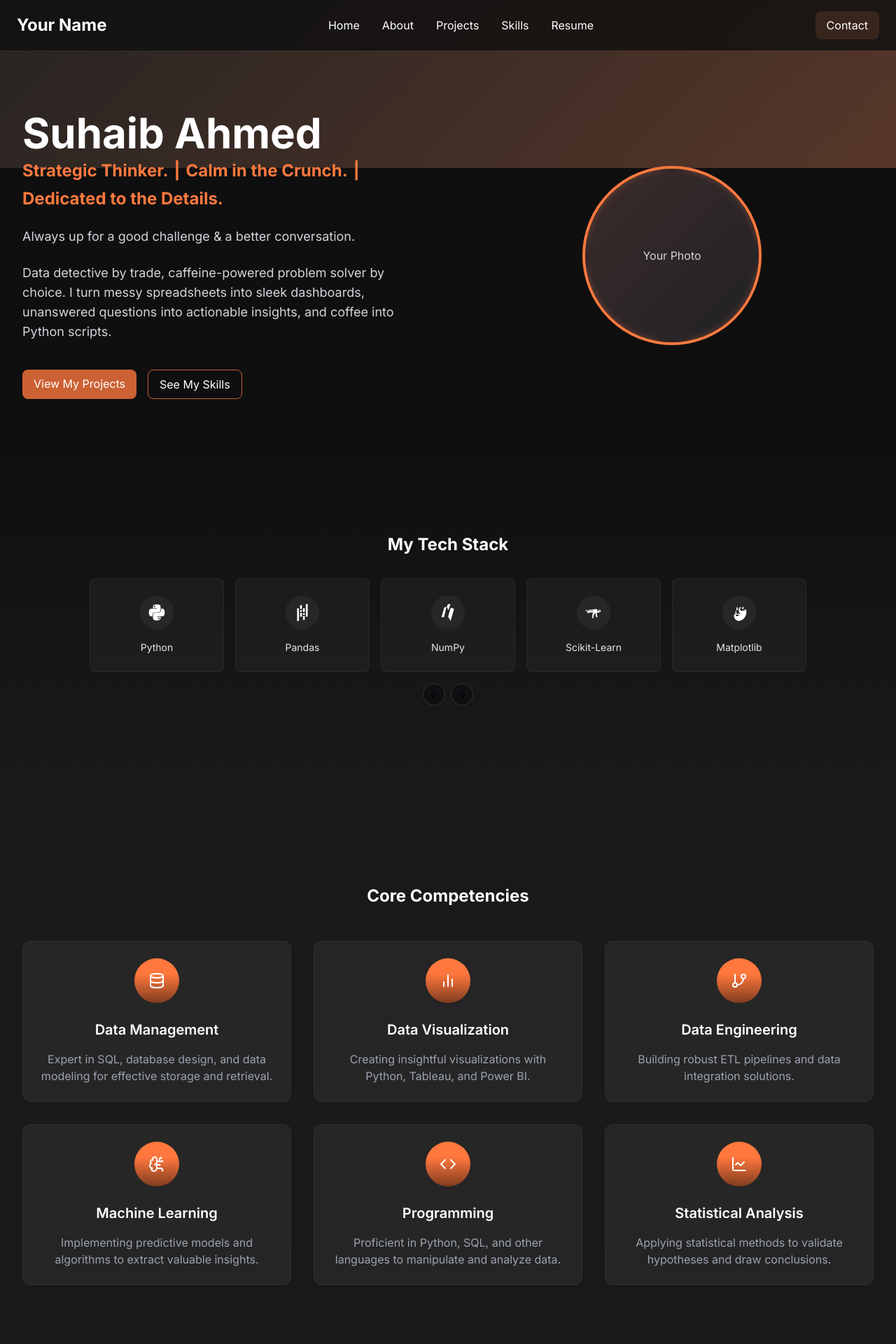
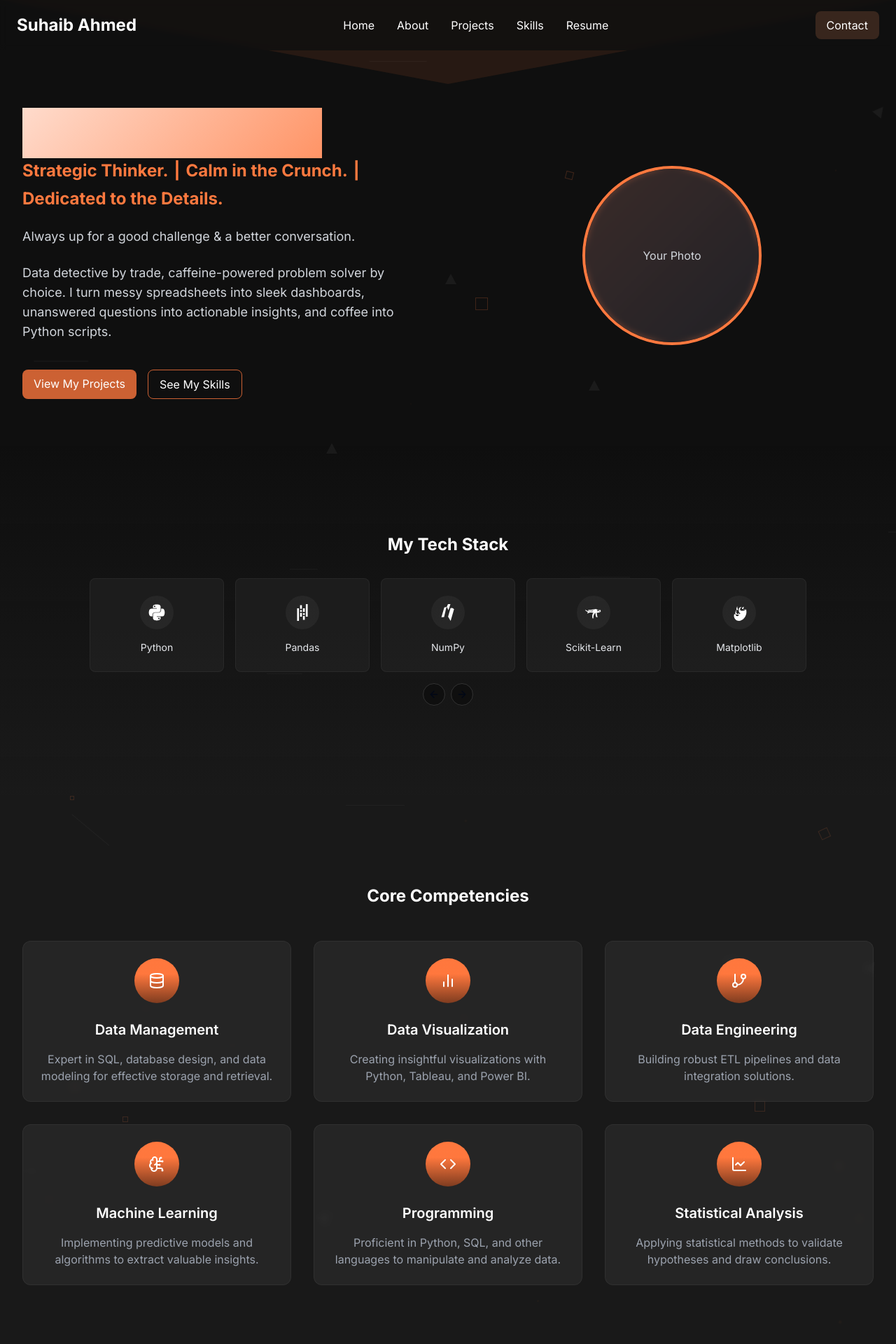
Before and after one commit to Suhaib033/Portfolio-Website, a React (Vite) app: page / in a window 1280 px wide. Shown: the top 1920 px of the page at 70% size. Built offline with nearby package versions, Linux system fonts and the light colour scheme.

Commit message:
feat: Add animated background and style changes
- Added an animated background effect to the home page.
- Modified the header and tagline styles.
- Implemented other style changes as requested.

```diff
--- a/src/App.tsx
+++ b/src/App.tsx
@@ -4,7 +4,6 @@ import { Toaster as Sonner } from "@/components/ui/sonner";
 import { TooltipProvider } from "@/components/ui/tooltip";
 import { QueryClient, QueryClientProvider } from "@tanstack/react-query";
 import { BrowserRouter, Routes, Route } from "react-router-dom";
-import { useState, useEffect } from "react";
 
 // Layouts
 import Layout from "./components/Layout";
@@ -22,25 +21,12 @@ import NotFound from "./pages/NotFound";
 const queryClient = new QueryClient();
 
 const App = () => {
-  const [scrollY, setScrollY] = useState(0);
-
-  // Handle scroll for the top glow effect
-  useEffect(() => {
-    const handleScroll = () => {
-      setScrollY(window.scrollY);
-    };
-
-    window.addEventListener("scroll", handleScroll, { passive: true });
-    return () => window.removeEventListener("scroll", handleScroll);
-  }, []);
-
   return (
     <QueryClientProvider client={queryClient}>
       <TooltipProvider>
         <Toaster />
         <Sonner />
         <BrowserRouter>
-          <div className={`top-glow ${scrollY > 100 ? 'fade-out' : ''}`}></div>
           <Routes>
             <Route element={<Layout />}>
               <Route path="/" element={<Home />} />
--- a/src/components/Footer.tsx
+++ b/src/components/Footer.tsx
@@ -11,7 +11,7 @@ const Footer = () => {
         <div className="flex flex-col md:flex-row items-center justify-between">
           <div className="mb-4 md:mb-0">
             <p className="text-sm text-gray-400">
-              &copy; {currentYear} Your Name. All rights reserved.
+              &copy; {currentYear} Suhaib Ahmed. All rights reserved.
             </p>
           </div>
 
--- a/src/components/Header.tsx
+++ b/src/components/Header.tsx
@@ -14,7 +14,7 @@ const Header = () => {
       <div className="max-w-7xl mx-auto flex items-center justify-between">
         {/* Logo / Name */}
         <Link to="/" className="text-white text-2xl font-bold">
-          Your Name
+          Suhaib Ahmed
         </Link>
 
         {/* Navigation Links */}
--- a/src/index.css
+++ b/src/index.css
@@ -129,4 +129,94 @@
   .project-link {
     @apply inline-block bg-portfolio-brown text-white px-4 py-2 rounded-lg transition-all duration-200 hover:bg-portfolio-orange transform hover:scale-95;
   }
+
+  .text-gradient {
+    @apply bg-clip-text text-transparent;
+    background: linear-gradient(315deg, hsla(18, 100%, 70%, 1) 0%, hsla(18, 100%, 90%, 1) 100%);
+  }
+
+  .animated-background {
+    position: absolute;
+    top: 0;
+    left: 0;
+    width: 100%;
+    height: 100%;
+    overflow: hidden;
+    z-index: -1;
+  }
+
+  .data-particle {
+    position: absolute;
+    opacity: 0.1;
+    border-radius: 50%;
+    background-color: rgba(255, 121, 63, 0.4);
+    animation: float 15s infinite linear;
+  }
+
+  .data-line {
+    position: absolute;
+    width: 50px;
+    height: 1px;
+    background-color: rgba(255, 255, 255, 0.05);
+    animation: float 20s infinite linear;
+  }
+
+  .data-square {
+    position: absolute;
+    width: 10px;
+    height: 10px;
+    border: 1px solid rgba(255, 121, 63, 0.2);
+    background-color: transparent;
+    animation: float 25s infinite linear, rotate 30s infinite linear;
+  }
+
+  .data-triangle {
+    position: absolute;
+    width: 0;
+    height: 0;
+    border-left: 8px solid transparent;
+    border-right: 8px solid transparent;
+    border-bottom: 15px solid rgba(255, 255, 255, 0.05);
+    animation: float 18s infinite linear, rotate 40s infinite linear;
+  }
+
+  @keyframes float {
+    0% {
+      transform: translateY(0) translateX(0);
+    }
+    25% {
+      transform: translateY(100px) translateX(50px);
+    }
+    50% {
+      transform: translateY(200px) translateX(0);
+    }
+    75% {
+      transform: translateY(100px) translateX(-50px);
+    }
+    100% {
+      transform: translateY(0) translateX(0);
+    }
+  }
+
+  @keyframes rotate {
+    0% {
+      transform: rotate(0deg);
+    }
+    100% {
+      transform: rotate(360deg);
+    }
+  }
+
+  .orange-triangle {
+    position: absolute;
+    top: 0;
+    left: 50%;
+    transform: translateX(-50%);
+    width: 0;
+    height: 0;
+    border-left: 50vw solid transparent;
+    border-right: 50vw solid transparent;
+    border-top: 15vh solid rgba(255, 121, 63, 0.1);
+    z-index: 0;
+  }
 }
--- a/src/pages/Index.tsx
+++ b/src/pages/Index.tsx
@@ -8,7 +8,8 @@ import {
   Code,
   LineChart
 } from "lucide-react";
-import { motion } from "framer-motion";
+import { motion, useAnimationControls } from "framer-motion";
+import { useEffect } from "react";
 import {
   Carousel,
   CarouselContent,
@@ -66,6 +67,7 @@ const competencies = [
   }
 ];
 
+// Animation variants
 const container = {
   hidden: { opacity: 0 },
   show: {
@@ -81,11 +83,120 @@ const item = {
   show: { opacity: 1, y: 0, transition: { duration: 0.5 } }
 };
 
+// Create data particles for the animated background
+const DataParticles = () => {
+  const particles = [];
+  const numParticles = 15;
+
+  for (let i = 0; i < numParticles; i++) {
+    const size = Math.random() * 5 + 2;
+    const xPos = Math.random() * 100;
+    const yPos = Math.random() * 100;
+    const delay = Math.random() * 10;
+    const duration = Math.random() * 10 + 15;
+
+    particles.push(
+      <div
+        key={`particle-${i}`}
+        className="data-particle"
+        style={{
+          left: `${xPos}%`,
+          top: `${yPos}%`,
+          width: `${size}px`,
+          height: `${size}px`,
+          animationDelay: `${delay}s`,
+          animationDuration: `${duration}s`
+        }}
+      />
+    );
+  }
+
+  // Add some data lines
+  for (let i = 0; i < 10; i++) {
+    const width = Math.random() * 80 + 20;
+    const xPos = Math.random() * 100;
+    const yPos = Math.random() * 100;
+    const delay = Math.random() * 10;
+    const duration = Math.random() * 10 + 20;
+    const rotation = Math.random() * 360;
+
+    particles.push(
+      <div
+        key={`line-${i}`}
+        className="data-line"
+        style={{
+          left: `${xPos}%`,
+          top: `${yPos}%`,
+          width: `${width}px`,
+          transform: `rotate(${rotation}deg)`,
+          animationDelay: `${delay}s`,
+          animationDuration: `${duration}s`
+        }}
+      />
+    );
+  }
+
+  // Add some squares
+  for (let i = 0; i < 8; i++) {
+    const size = Math.random() * 15 + 5;
+    const xPos = Math.random() * 100;
+    const yPos = Math.random() * 100;
+    const delay = Math.random() * 10;
+    const duration = Math.random() * 10 + 25;
+
+    particles.push(
+      <div
+        key={`square-${i}`}
+        className="data-square"
+        style={{
+          left: `${xPos}%`,
+          top: `${yPos}%`,
+          width: `${size}px`,
+          height: `${size}px`,
+          animationDelay: `${delay}s`,
+          animationDuration: `${duration}s`
+        }}
+      />
+    );
+  }
+
+  // Add some triangles
+  for (let i = 0; i < 8; i++) {
+    const xPos = Math.random() * 100;
+    const yPos = Math.random() * 100;
+    const delay = Math.random() * 10;
+    const duration = Math.random() * 10 + 18;
+
+    particles.push(
+      <div
+        key={`triangle-${i}`}
+        className="data-triangle"
+        style={{
+          left: `${xPos}%`,
+          top: `${yPos}%`,
+          animationDelay: `${delay}s`,
+          animationDuration: `${duration}s`
+        }}
+      />
+    );
+  }
+
+  return particles;
+};
+
 const Index = () => {
   return (
-    <div className="min-h-screen pt-24">
+    <div className="min-h-screen pt-24 relative">
+      {/* Orange triangle at the top */}
+      <div className="orange-triangle"></div>
+
+      {/* Animated background */}
+      <div className="animated-background">
+        {DataParticles()}
+      </div>
+
       {/* Hero Section */}
-      <section className="section-container">
+      <section className="section-container relative z-10">
         <div className="flex flex-col md:flex-row items-center gap-8 md:gap-16">
           <motion.div
             className="md:w-1/2 space-y-6"
@@ -94,7 +205,7 @@ const Index = () => {
             transition={{ duration: 0.6 }}
           >
             <h1 className="text-4xl md:text-5xl lg:text-6xl font-bold">
-              <span className="text-white">Suhaib Ahmed</span>
+              <span className="text-gradient">Suhaib Ahmed</span>
               <div className="flex flex-wrap gap-2 text-portfolio-orange mt-2 text-xl md:text-2xl">
                 <span>Strategic Thinker.</span>
                 <span className="hidden sm:inline">|</span>
@@ -145,7 +256,7 @@ const Index = () => {
       </section>
 
       {/* Skills Carousel Section */}
-      <section className="py-16 overflow-hidden bg-gradient-to-b from-portfolio-darkGray/0 to-portfolio-darkGray/30">
+      <section className="py-16 overflow-hidden bg-gradient-to-b from-portfolio-darkGray/0 to-portfolio-darkGray/30 relative z-10">
         <div className="section-container">
           <motion.h2
             className="text-2xl font-bold text-center mb-8 text-white"
@@ -193,7 +304,7 @@ const Index = () => {
       </section>
 
       {/* Core Competencies Section - Animated Cards */}
-      <section className="py-16 bg-portfolio-darkGray/30">
+      <section className="py-16 bg-portfolio-darkGray/30 relative z-10">
         <div className="section-container">
           <motion.h2
             className="text-2xl font-bold text-center mb-12 text-white"
```
